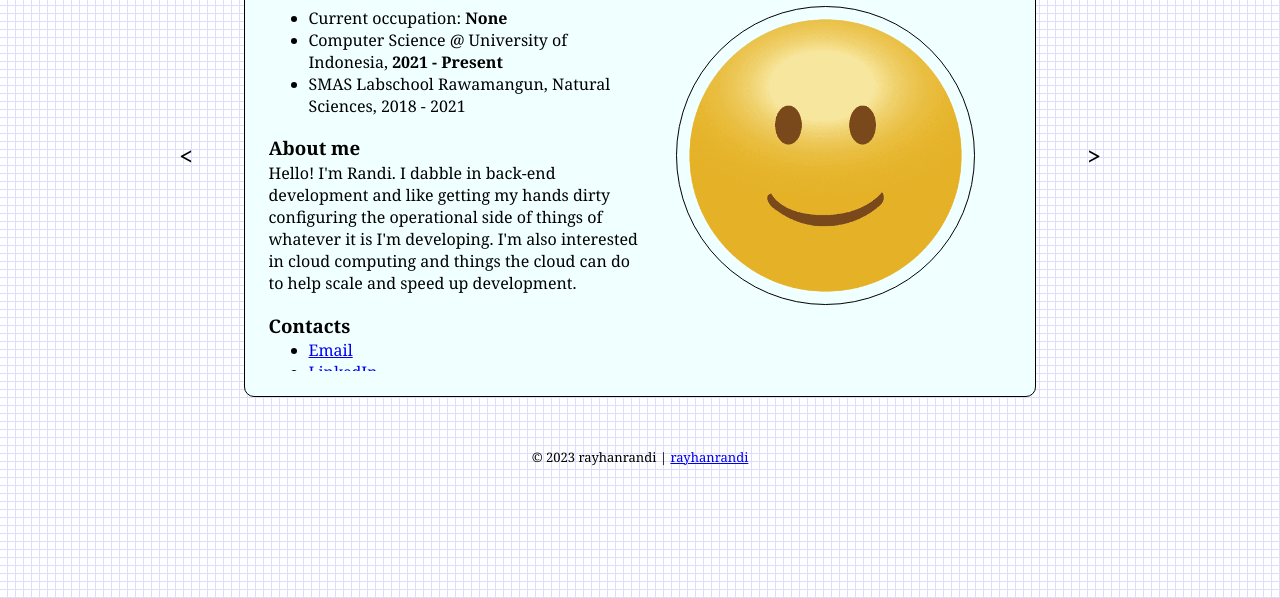
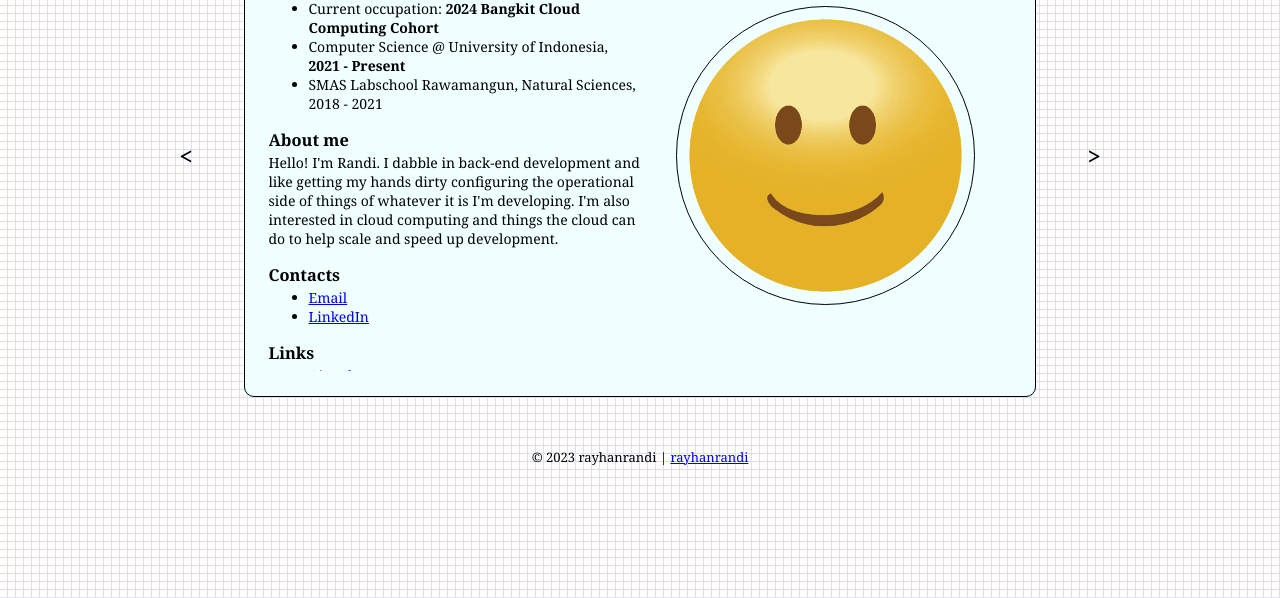
Before and after one commit to rayhanrandi/rayhanrandi.github.io, a plain HTML site: page index.html in a window 1280 px wide. Shown: the part 202-800 px from the top of the page. Drawn offline with Linux system fonts and the light colour scheme.

Commit message:
refactor: occupation, dump files

```diff
--- a/index.html
+++ b/index.html
@@ -31,7 +31,7 @@
                     <div class="summary-content">
                         <div class="about-education">
                             <ul>
-                                <li>Current occupation: <span style="font-weight: bold;">None</span></li>
+                                <li>Current occupation: <span style="font-weight: bold;">2024 Bangkit Cloud Computing Cohort </span></li>
                                 <li>Computer Science @ University of Indonesia, <span style="font-weight: bold;">2021 - Present</span></li>
                                 <li>SMAS Labschool Rawamangun, Natural Sciences, 2018 - 2021</li>
                             </ul>
--- a/static/css/styles.css
+++ b/static/css/styles.css
@@ -8,6 +8,7 @@ body {
     margin-right: 10%;
     margin-left: 10%;
     font-family: Georgia, serif;
+    font-size: 14px;
     display: flex;
     flex-direction: column;
     align-items: center;
```
Also changed, not shown: dump/card.css (renamed from bin/card.css), dump/card.html (renamed from bin/card.html), dump/index-card.html (renamed from bin/index-card.html), dump/styles-card.css (renamed from bin/styles-card.css).
